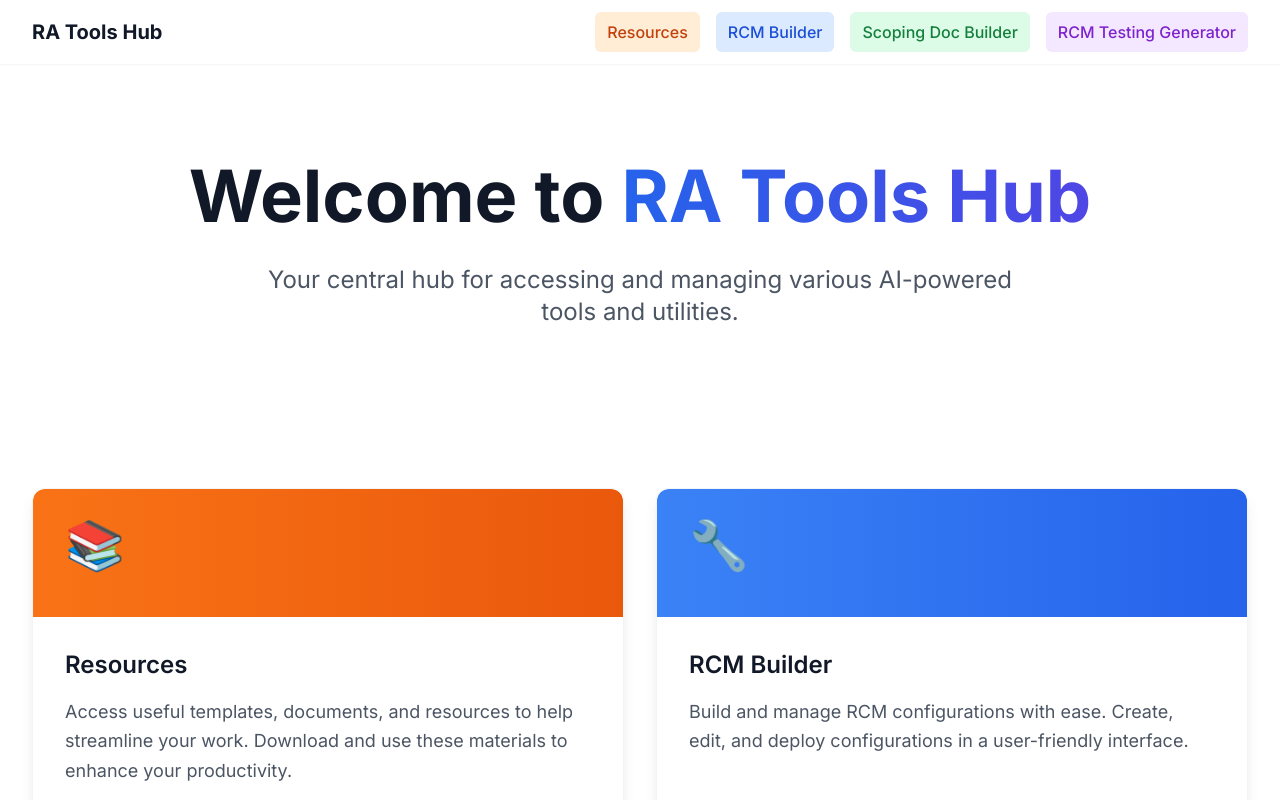
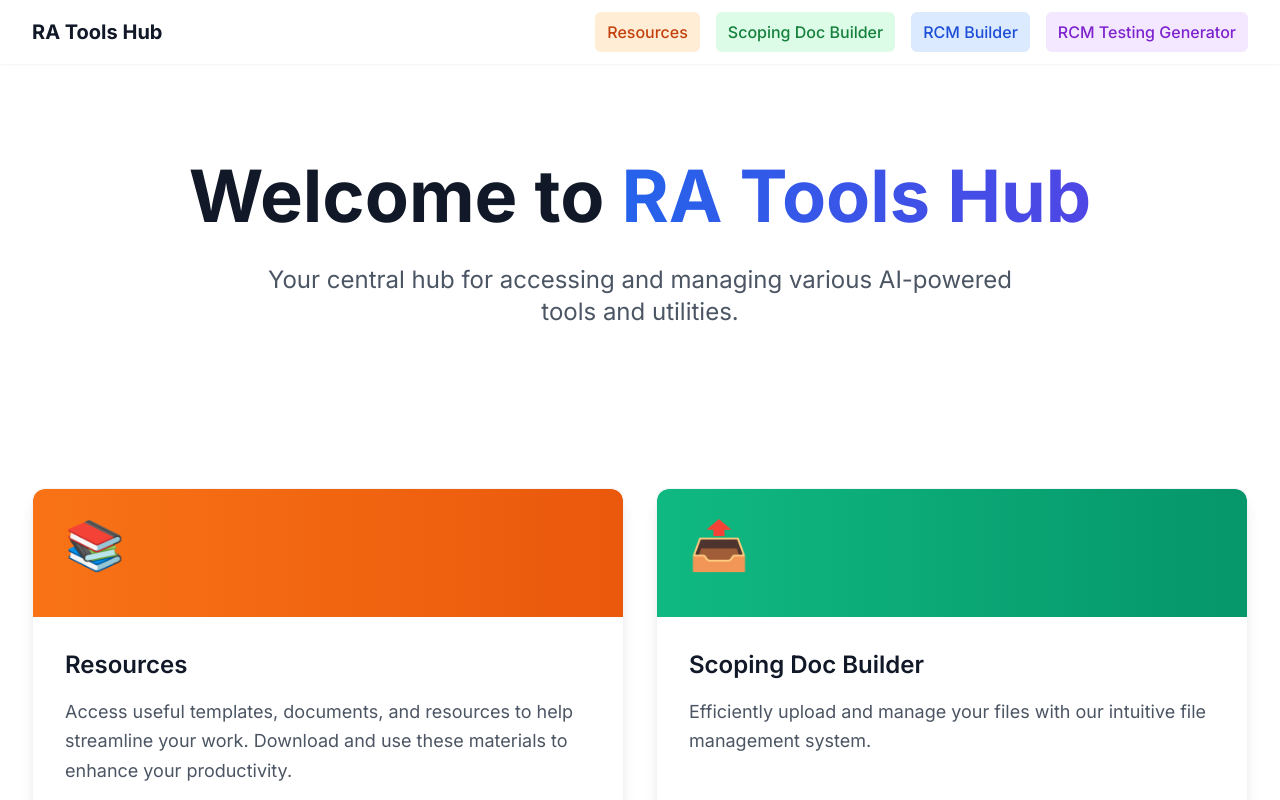
Before and after one commit to Plokeigh/test-step-writer, a Next.js app in the folder frontend/: page / in a window 1280 px wide. Shown: the top 800 px of the page. Built offline with nearby package versions, Linux system fonts and the light colour scheme.

Commit message:
minor changes to the layout

```diff
--- a/frontend/app/layout.tsx
+++ b/frontend/app/layout.tsx
@@ -30,11 +30,11 @@ export default function RootLayout({
                 <Link href="/resources" className="px-3 py-2 rounded-md bg-orange-100 text-orange-700 hover:bg-orange-200 font-medium transition-colors">
                   Resources
                 </Link>
+                <Link href="/my-upload-app" className="px-3 py-2 rounded-md bg-green-100 text-green-700 hover:bg-green-200 font-medium transition-colors">
+                  Scoping Doc Builder
+                </Link>
                 <Link href="/rcm-builder" className="px-3 py-2 rounded-md bg-blue-100 text-blue-700 hover:bg-blue-200 font-medium transition-colors">
                   RCM Builder
-                </Link>
-                <Link href="/my-upload-app" className="px-3 py-2 rounded-md bg-green-100 text-green-700 hover:bg-green-200 font-medium transition-colors">
-                  Scoping Doc Builder
                 </Link>
                 <Link href="/rcm-testing" className="px-3 py-2 rounded-md bg-purple-100 text-purple-700 hover:bg-purple-200 font-medium transition-colors">
                   RCM Testing Generator
--- a/frontend/app/page.tsx
+++ b/frontend/app/page.tsx
@@ -13,18 +13,18 @@ export default function Home() {
       color: 'from-orange-500 to-orange-600'
     },
     {
+      name: 'Scoping Doc Builder',
+      description: 'Efficiently upload and manage your files with our intuitive file management system.',
+      path: '/my-upload-app',
+      icon: '📤',
+      color: 'from-emerald-500 to-emerald-600'
+    },
+    {
       name: 'RCM Builder',
       description: 'Build and manage RCM configurations with ease. Create, edit, and deploy configurations in a user-friendly interface.',
       path: '/rcm-builder',
       icon: '🔧',
       color: 'from-blue-500 to-blue-600'
-    },
-    {
-      name: 'Scoping Doc Builder',
-      description: 'Efficiently upload and manage your files with our intuitive file management system.',
-      path: '/my-upload-app',
-      icon: '📤',
-      color: 'from-emerald-500 to-emerald-600'
     },
     {
       name: 'RCM Testing Generator',
```
Also changed, not shown: 1 other file (tests, documents, lock files or other folders).
